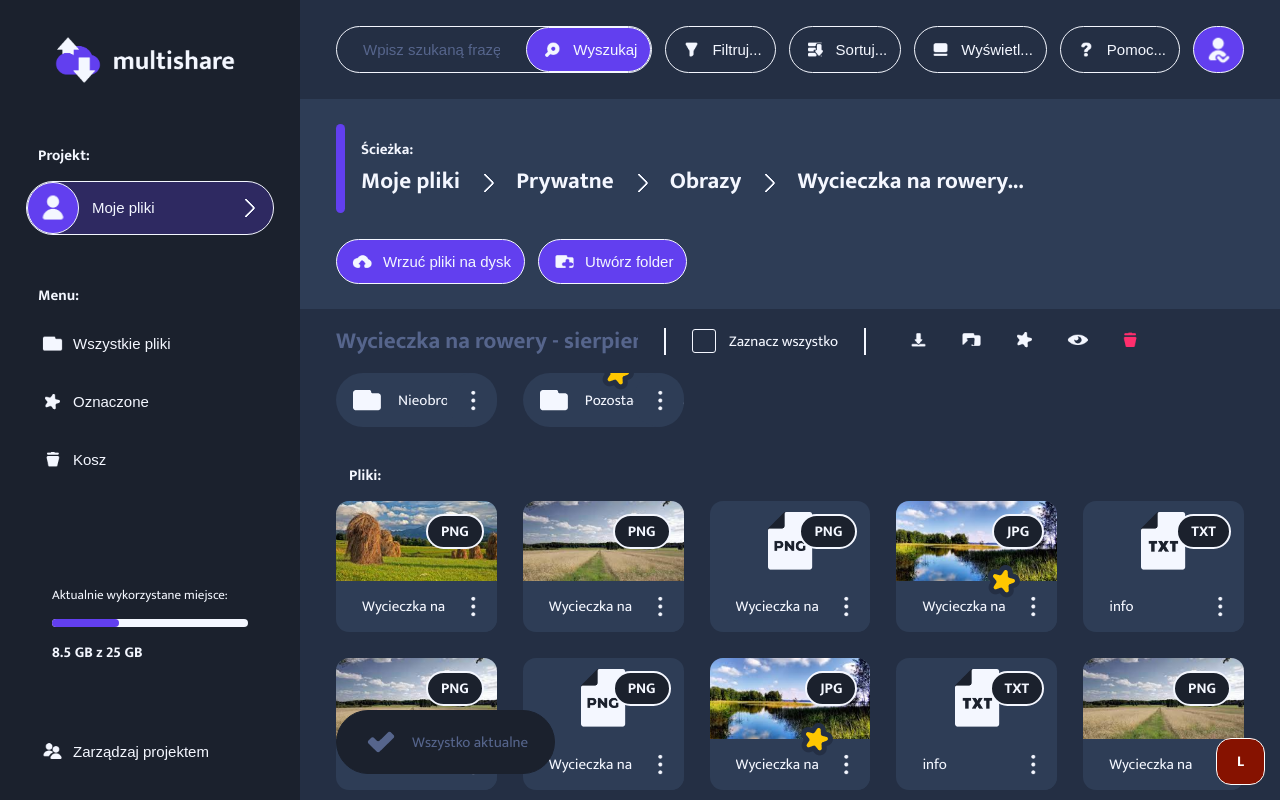
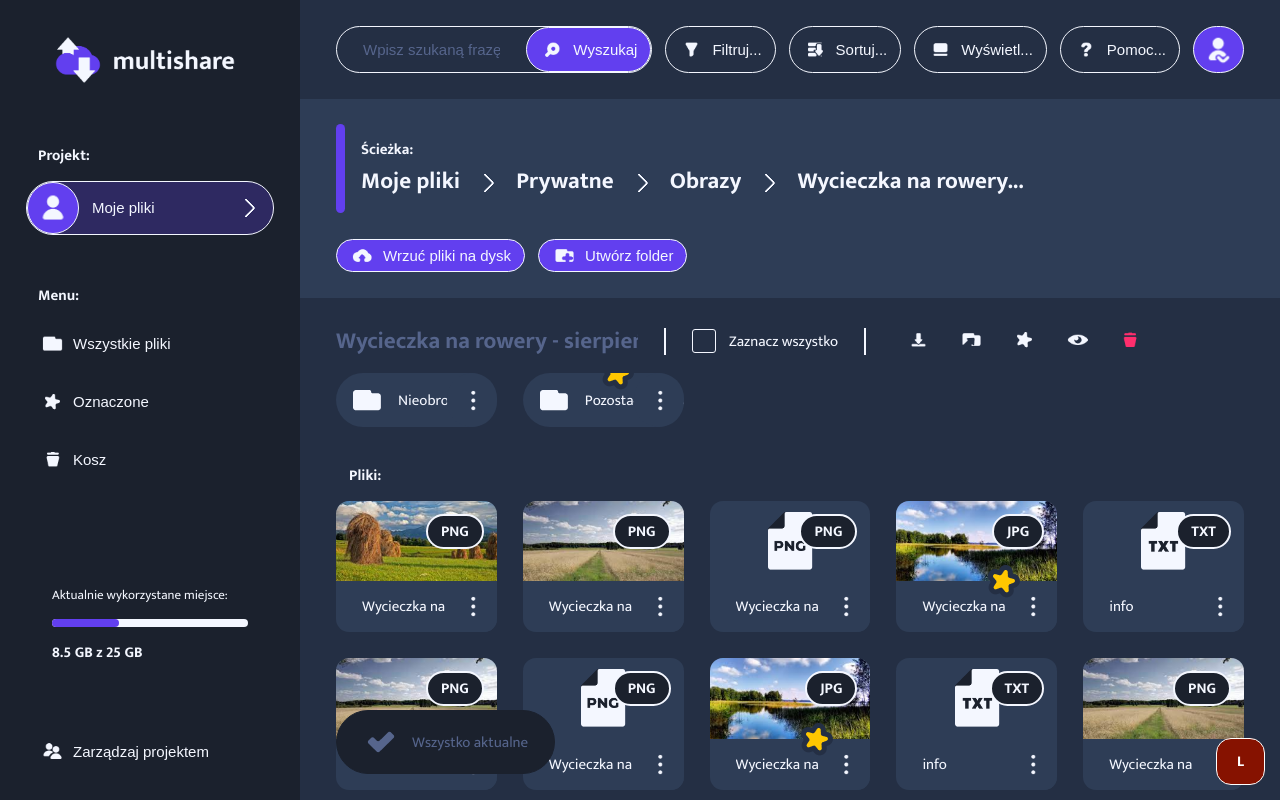
Before and after one commit to BarteXikora/file-explorer-app, a React (Create React App) app: page / in a window 1280 px wide. Shown: the top 800 px of the page. Built offline with nearby package versions, Linux system fonts and the light colour scheme.

Commit message:
Changed headers button to small.

```diff
--- a/src/components/elements/path/Path.tsx
+++ b/src/components/elements/path/Path.tsx
@@ -26,6 +26,7 @@ const CollapsePathButton = ({ content, isPathCollapsed }: { content: string[], i
     return <div className={`path-dropdown ${isPathCollapsed && 'collapsed'}`}>
         <Dropdown
             buttonContent='Wyświetl ścieżkę'
+            buttonOptions={{ size: 'small' }}
             dropdownContent={<>
                 {
                     content.map((path, n) => {
--- a/src/components/layout/header/Header.tsx
+++ b/src/components/layout/header/Header.tsx
@@ -28,13 +28,13 @@ const Header = () => {
         </div>
 
         <div className="buttons-box">
-            <Button>
+            <Button size='small'>
                 <img src={iconUpload} alt="Wrzuć pliki na dysk" />
 
                 <span>Wrzuć pliki na dysk</span>
             </Button>
 
-            <Button>
+            <Button size='small'>
                 <img src={iconNewFolder} alt="Utwórz folder" />
 
                 <span>Utwórz folder</span>
```
